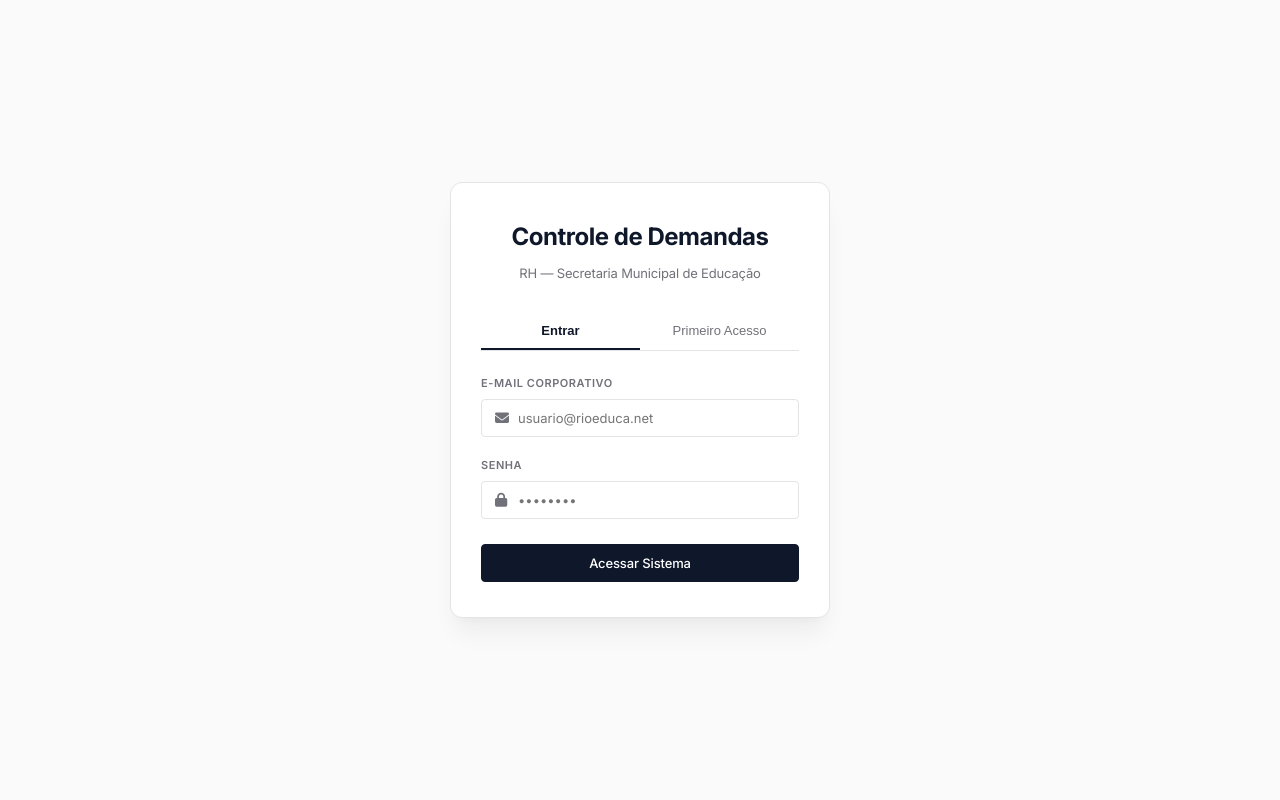
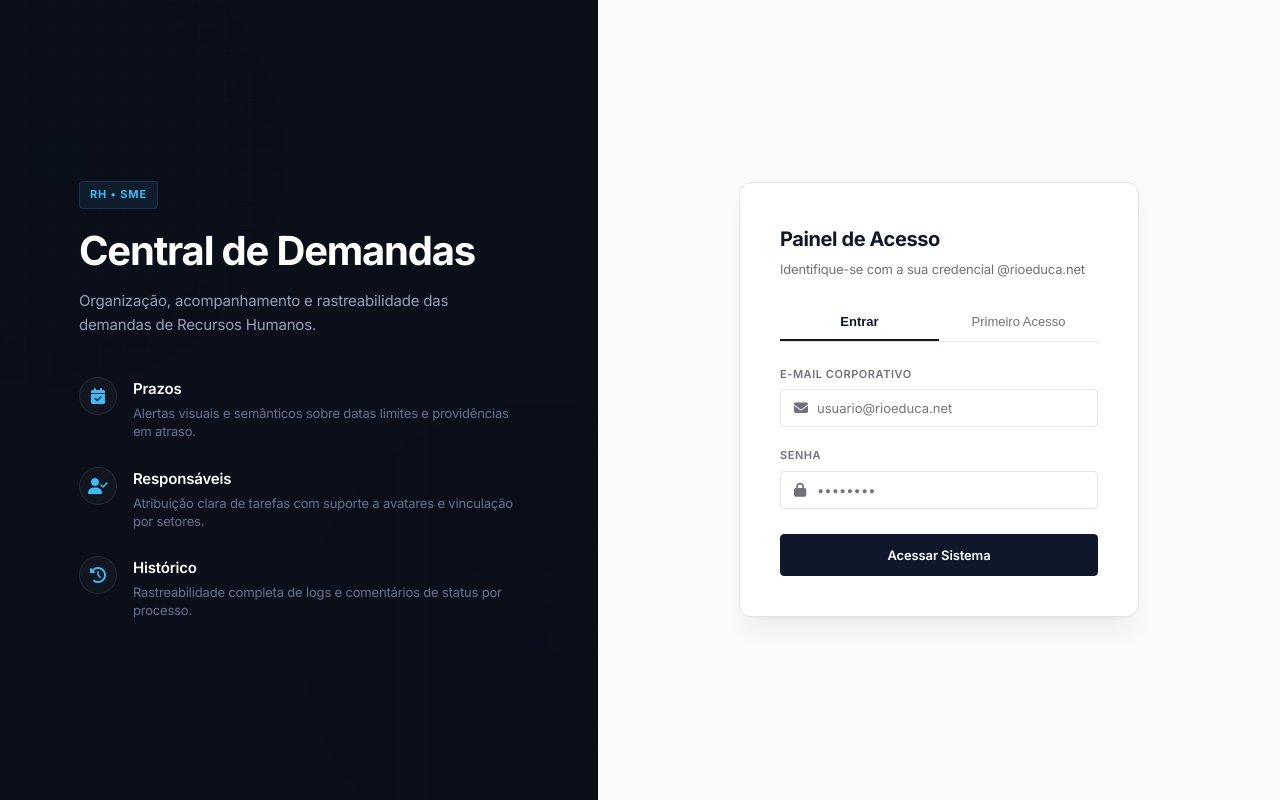
Before and after one commit to WilsonMPeixoto-2/demandas-rhsme, a React (Vite) app: page / in a window 1280 px wide. Built offline with nearby package versions, Linux system fonts and the light colour scheme.

Commit message:
feat: redesign login screen with desktop split layout, institutional brand banner, mesh pattern background and features list

```diff
--- a/src/App.tsx
+++ b/src/App.tsx
@@ -374,11 +374,65 @@ export const App: React.FC = () => {
   // Renderização condicional: Tela de Login ou Área de Dashboard
   if (!userEmail) {
     return (
-      <div className="login-bg">
-        <div className="login-card">
-          <div className="login-header">
-            <h2>Controle de Demandas</h2>
+      <div className="login-split-container">
+        {/* Lado Esquerdo: Painel Azul/Slate Corporativo */}
+        <div className="login-sidebar">
+          <div className="login-sidebar-content">
+            <span className="sidebar-badge">RH • SME</span>
+            <h2>Central de Demandas</h2>
+            <p className="sidebar-description">
+              Organização, acompanhamento e rastreabilidade das demandas de Recursos Humanos.
+            </p>
+
+            <div className="sidebar-features">
+              <div className="feature-item">
+                <div className="feature-icon-wrapper">
+                  <i className="fa-solid fa-calendar-check"></i>
+                </div>
+                <div className="feature-text">
+                  <strong>Prazos</strong>
+                  <span>Alertas visuais e semânticos sobre datas limites e providências em atraso.</span>
+                </div>
+              </div>
+
+              <div className="feature-item">
+                <div className="feature-icon-wrapper">
+                  <i className="fa-solid fa-user-check"></i>
+                </div>
+                <div className="feature-text">
+                  <strong>Responsáveis</strong>
+                  <span>Atribuição clara de tarefas com suporte a avatares e vinculação por setores.</span>
+                </div>
+              </div>
+
+              <div className="feature-item">
+                <div className="feature-icon-wrapper">
+                  <i className="fa-solid fa-clock-rotate-left"></i>
+                </div>
+                <div className="feature-text">
+                  <strong>Histórico</strong>
+                  <span>Rastreabilidade completa de logs e comentários de status por processo.</span>
+                </div>
+              </div>
+            </div>
+          </div>
+
+          {/* Padrão geométrico decorativo em segundo plano */}
+          <div className="sidebar-pattern"></div>
+        </div>
+
+        {/* Lado Direito: Card de Autenticação */}
+        <div className="login-form-area">
+          <div className="login-card-editorial">
+            {/* Cabeçalho de Login Móvel (Aparece apenas em Mobile) */}
+            <div className="login-mobile-brand">
+              <h2>Central de Demandas</h2>
               <p>RH — Secretaria Municipal de Educação</p>
+            </div>
+
+            <div className="login-card-header">
+              <h3>Painel de Acesso</h3>
+              <p>Identifique-se com a sua credencial @rioeduca.net</p>
             </div>
 
             <div className="login-tabs">
@@ -429,7 +483,7 @@ export const App: React.FC = () => {
                     />
                   </div>
                 </div>
-              <button type="submit" className="btn btn-primary" style={{ width: '100%', padding: '10px' }}>
+                <button type="submit" className="btn btn-primary" style={{ width: '100%', padding: '12px', fontWeight: '600' }}>
                   Acessar Sistema
                 </button>
               </form>
@@ -492,13 +546,14 @@ export const App: React.FC = () => {
                 <button
                   type="submit"
                   className="btn btn-primary"
-                style={{ width: '100%', padding: '10px' }}
+                  style={{ width: '100%', padding: '12px', fontWeight: '600' }}
                   disabled={!(cadEmail.toLowerCase().endsWith('@rioeduca.net') && senhaValida.minimo && senhaValida.maiuscula && senhaValida.minuscula && senhaValida.numero)}
                 >
                   Solicitar Aprovação
                 </button>
               </form>
             )}
+          </div>
         </div>
       </div>
     );
--- a/src/index.css
+++ b/src/index.css
@@ -1347,3 +1347,222 @@ h1, h2, h3, h4 {
     justify-content: flex-start;
   }
 }
+
+/* ==========================================================================
+   NOVA TELA DE LOGIN CORPORATIVA (SPLIT LAYOUT & PADRÕES GEOMÉTRICOS)
+   ========================================================================== */
+
+.login-split-container {
+  display: flex;
+  min-height: 100vh;
+  width: 100%;
+  background-color: var(--bg-color);
+}
+
+/* Lado Esquerdo: Banner Corporativo Escuro */
+.login-sidebar {
+  flex: 1;
+  background-color: #0b0f19; /* Navy profundo quase preto */
+  display: flex;
+  align-items: center;
+  justify-content: center;
+  padding: 60px 48px;
+  position: relative;
+  overflow: hidden;
+}
+
+.login-sidebar-content {
+  max-width: 440px;
+  width: 100%;
+  position: relative;
+  z-index: 10;
+  color: #ffffff;
+  text-align: left;
+}
+
+.sidebar-badge {
+  font-size: 0.688rem;
+  font-weight: 700;
+  text-transform: uppercase;
+  letter-spacing: 0.08em;
+  color: #38bdf8; /* Sky 400 */
+  background-color: rgba(56, 189, 248, 0.08);
+  padding: 4px 10px;
+  border-radius: 4px;
+  display: inline-block;
+  margin-bottom: 20px;
+  border: 1px solid rgba(56, 189, 248, 0.15);
+}
+
+.login-sidebar h2 {
+  font-size: 2.5rem;
+  font-weight: 800;
+  color: #ffffff;
+  line-height: 1.1;
+  margin-bottom: 16px;
+  letter-spacing: -0.03em;
+}
+
+.sidebar-description {
+  font-size: 0.938rem;
+  color: #94a3b8; /* Slate 400 */
+  line-height: 1.6;
+  margin-bottom: 40px;
+  font-weight: 400;
+}
+
+.sidebar-features {
+  display: flex;
+  flex-direction: column;
+  gap: 26px;
+}
+
+.feature-item {
+  display: flex;
+  align-items: flex-start;
+  gap: 16px;
+}
+
+.feature-icon-wrapper {
+  width: 38px;
+  height: 38px;
+  border-radius: 50%;
+  background-color: rgba(255, 255, 255, 0.03);
+  border: 1px solid rgba(255, 255, 255, 0.08);
+  display: flex;
+  align-items: center;
+  justify-content: center;
+  color: #38bdf8;
+  font-size: 1rem;
+  flex-shrink: 0;
+  transition: all var(--transition-normal);
+}
+
+.feature-item:hover .feature-icon-wrapper {
+  background-color: rgba(56, 189, 248, 0.08);
+  border-color: rgba(56, 189, 248, 0.25);
+  transform: translateY(-1px);
+}
+
+.feature-text {
+  display: flex;
+  flex-direction: column;
+  gap: 3px;
+  text-align: left;
+}
+
+.feature-text strong {
+  font-size: 0.938rem;
+  font-weight: 600;
+  color: #ffffff;
+}
+
+.feature-text span {
+  font-size: 0.813rem;
+  color: #64748b; /* Slate 500 */
+  line-height: 1.4;
+  font-weight: 400;
+}
+
+/* Padrão Geométrico Decorativo Sutil (Grid Técnico + Glows) */
+.sidebar-pattern {
+  position: absolute;
+  top: 0;
+  left: 0;
+  right: 0;
+  bottom: 0;
+  pointer-events: none;
+  z-index: 1;
+  opacity: 0.15;
+  background-image:
+    radial-gradient(circle at 10% 20%, rgba(56, 189, 248, 0.08) 0%, transparent 40%),
+    radial-gradient(circle at 90% 80%, rgba(37, 99, 235, 0.06) 0%, transparent 50%),
+    repeating-linear-gradient(0deg, transparent, transparent 24px, rgba(255, 255, 255, 0.03) 24px, rgba(255, 255, 255, 0.03) 25px),
+    repeating-linear-gradient(90deg, transparent, transparent 24px, rgba(255, 255, 255, 0.03) 24px, rgba(255, 255, 255, 0.03) 25px);
+}
+
+/* Lado Direito: Card de Autenticação */
+.login-form-area {
+  flex: 1.2;
+  display: flex;
+  align-items: center;
+  justify-content: center;
+  padding: 40px;
+  background-color: var(--bg-color);
+}
+
+.login-card-editorial {
+  width: 100%;
+  max-width: 400px;
+  background-color: #ffffff;
+  border: 1px solid var(--border-color);
+  border-radius: var(--radius-lg);
+  padding: 40px;
+  box-shadow: var(--shadow-lg);
+  animation: scaleUp 0.3s cubic-bezier(0.16, 1, 0.3, 1) forwards;
+}
+
+.login-card-header {
+  text-align: left;
+  margin-bottom: 24px;
+}
+
+.login-card-header h3 {
+  font-size: 1.25rem;
+  font-weight: 700;
+  color: var(--primary-color);
+  letter-spacing: -0.02em;
+}
+
+.login-card-header p {
+  font-size: 0.813rem;
+  color: var(--text-muted);
+  margin-top: 4px;
+}
+
+.login-mobile-brand {
+  display: none; /* Escondido por padrão no desktop */
+}
+
+/* Responsividade Mobile/Tablet (Quebra o split em 900px) */
+@media (max-width: 900px) {
+  .login-sidebar {
+    display: none; /* Esconde a sidebar no Mobile */
+  }
+
+  .login-form-area {
+    padding: 24px;
+    width: 100%;
+  }
+
+  .login-card-editorial {
+    padding: 30px;
+    border: none;
+    background: none;
+    box-shadow: none;
+    max-width: 380px;
+  }
+
+  .login-mobile-brand {
+    display: block;
+    text-align: center;
+    margin-bottom: 32px;
+  }
+
+  .login-mobile-brand h2 {
+    font-size: 1.75rem;
+    font-weight: 800;
+    color: var(--primary-color);
+    letter-spacing: -0.025em;
+  }
+
+  .login-mobile-brand p {
+    font-size: 0.813rem;
+    color: var(--text-muted);
+    margin-top: 4px;
+  }
+
+  .login-card-header {
+    display: none; /* Esconde o header do card redundante no Mobile */
+  }
+}
```
Lines whose indentation alone changed are shown as unchanged.
